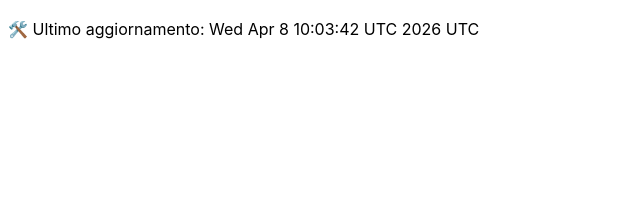
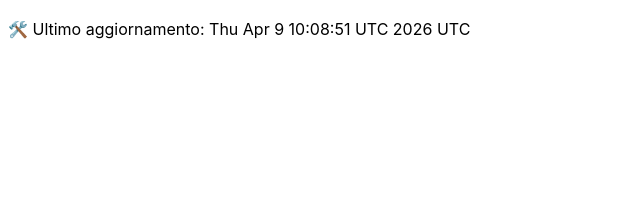
Before and after one commit to DanteTrb/DanteTrb.github.io, a Jekyll site: the page built from badges.md, in a window 1280 px wide. Shown: the top 213 px of the page, without its empty margins (0-640 px from the left). Built offline with Jekyll 4.4.1, drawn with Linux system fonts in a browser that asks for light colours; our own code applies the rules of GitHub Pages for plain Markdown files.

Commit message:
🛠️ Aggiornamento automatico badge

```diff
--- a/badges.md
+++ b/badges.md
@@ -1 +1 @@
-🛠️ Ultimo aggiornamento: Wed Apr  8 10:03:42 UTC 2026 UTC
+🛠️ Ultimo aggiornamento: Thu Apr  9 10:08:51 UTC 2026 UTC
```
